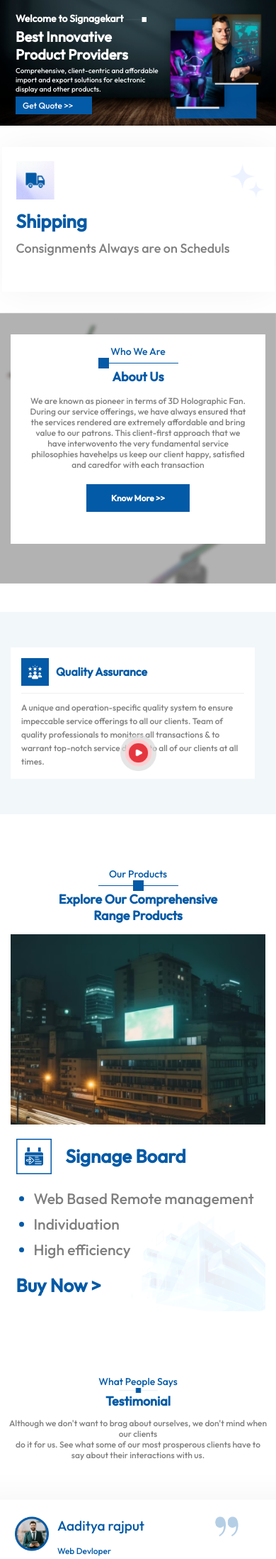
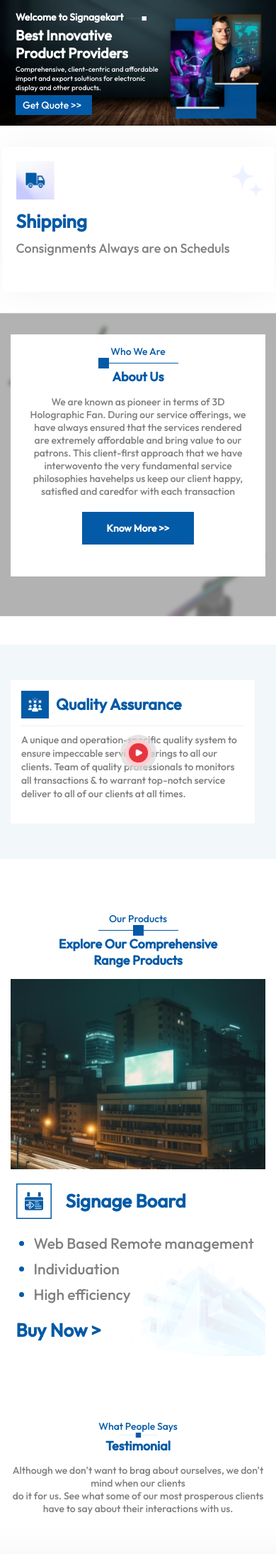
Before and after one commit to Aadirajput04/signagekart-website, a PHP site: page / in a window 390 px wide. Shown: the part 64-2260 px from the top of the page at 71% size. Run offline with PHP 8.4, Linux system fonts and the light colour scheme.

Commit message:
bugs fixing

```diff
--- a/style/style.css
+++ b/style/style.css
@@ -401,7 +401,7 @@
 }
 
 .about-main-box .about-text-box a {
-    padding: 12px 35px;
+    padding: 14px 35px;
     color: var(--white, #FFF);
     text-align: center;
     font-family: 'Outfit', sans-serif;
@@ -528,7 +528,7 @@
     padding-top: 10px;
     color: var(--dark-gray, #7F7F7F);
     font-family: 'Outfit', sans-serif;
-    font-size: 16px;
+    font-size: 22px;
     font-style: normal;
     font-weight: 400;
     line-height: 19px;
@@ -1342,7 +1342,7 @@
     }
 
     .caraousal-box>p {
-        padding: 12px;
+        padding: 14px;
     }
 
 
@@ -1511,7 +1512,7 @@
     .hero-main .get-consult-home {
         padding: 5px 10px;
         width: 108px;
-        font-size: 12px;
+        font-size: 14px;
 
     }
 
@@ -1604,7 +1605,7 @@
         color: var(--dark-gray, #7F7F7F);
         text-align: center;
         font-family: 'Outfit', sans-serif;
-        font-size: 12px;
+        font-size: 14px;
         font-style: normal;
         font-weight: 400;
         line-height: normal;
@@ -1639,7 +1640,7 @@
 
         color: #FFF;
         font-family: 'Outfit', sans-serif;
-        font-size: 12px;
+        font-size: 14px;
         font-style: normal;
         font-weight: 700;
         line-height: normal;
@@ -1673,7 +1674,7 @@
 
     .quality-main-box .quality-box .q-layer h4 {
 
-        font-size: 16px;
+        font-size: 22px;
 
 
     }
@@ -1681,7 +1682,7 @@
     .quality-main-box .quality-box p {
         color: var(--dark-gray, #7F7F7F);
         font-family: 'Outfit', sans-serif;
-        font-size: 12px;
+        font-size: 14px;
         font-style: normal;
         font-weight: 400;
         line-height: 19px;
@@ -1759,7 +1760,7 @@
         color: var(--dark-gray, #7F7F7F);
         text-align: center;
         font-family: 'Outfit', sans-serif;
-        font-size: 12px;
+        font-size: 14px;
         font-style: normal;
         font-weight: 400;
         line-height: normal;
@@ -1776,7 +1777,7 @@
         color: var(--primery, #035AA6);
         text-align: center;
         font-family: 'Outfit', sans-serif;
-        font-size: 16px;
+        font-size: 22px;
         font-style: normal;
         font-weight: 500;
         line-height: normal;
--- a/testimonial.php
+++ b/testimonial.php
@@ -155,7 +155,7 @@
         },
         breakpoints: {
             // When window width is >= 400px
-            350: {
+            340: {
                 slidesPerView: 1,
 
                 slideChangeTransitionStart: function () {
```
Also changed, not shown: other parts of style/style.css (+54 -25 lines).
